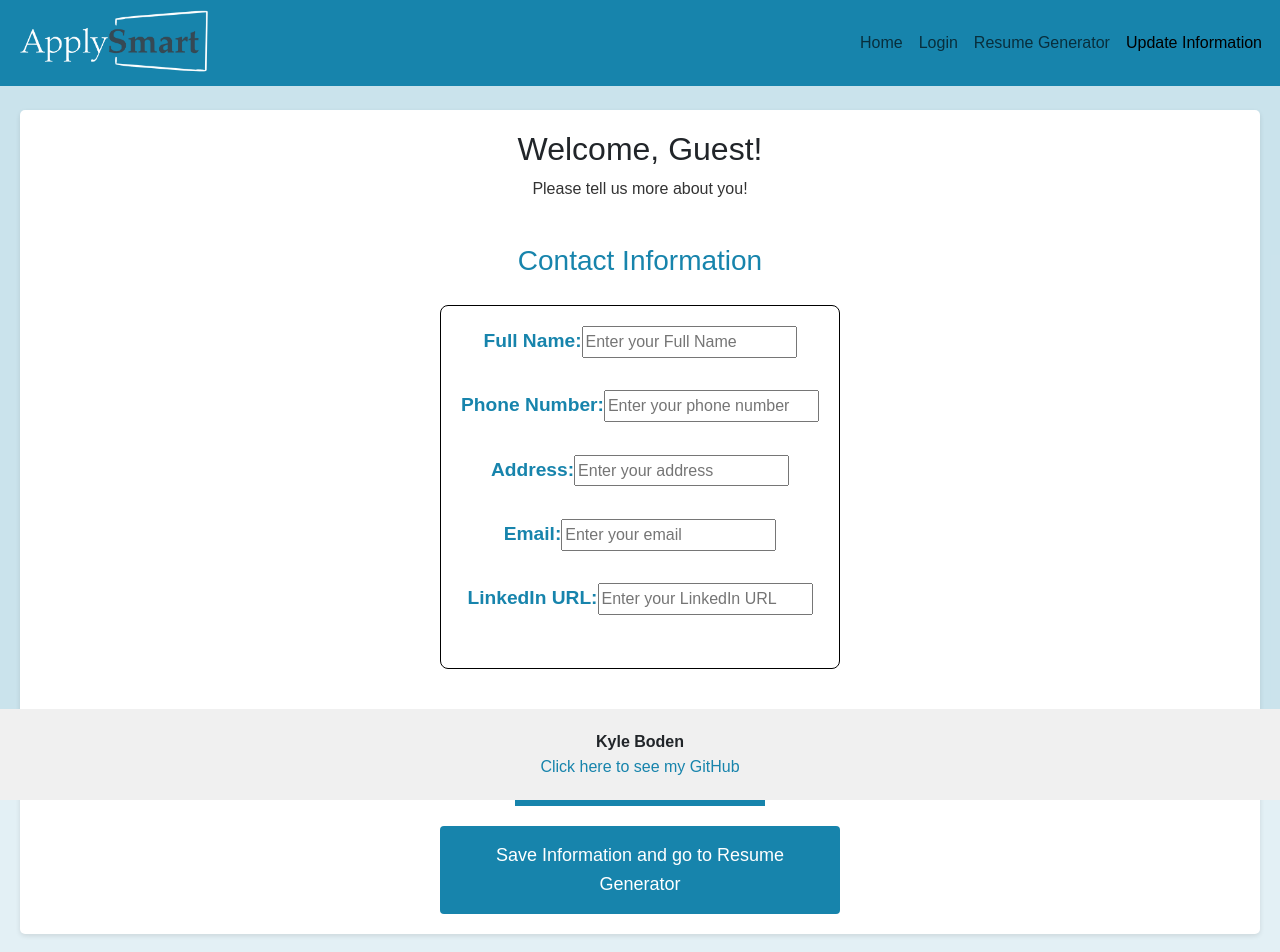
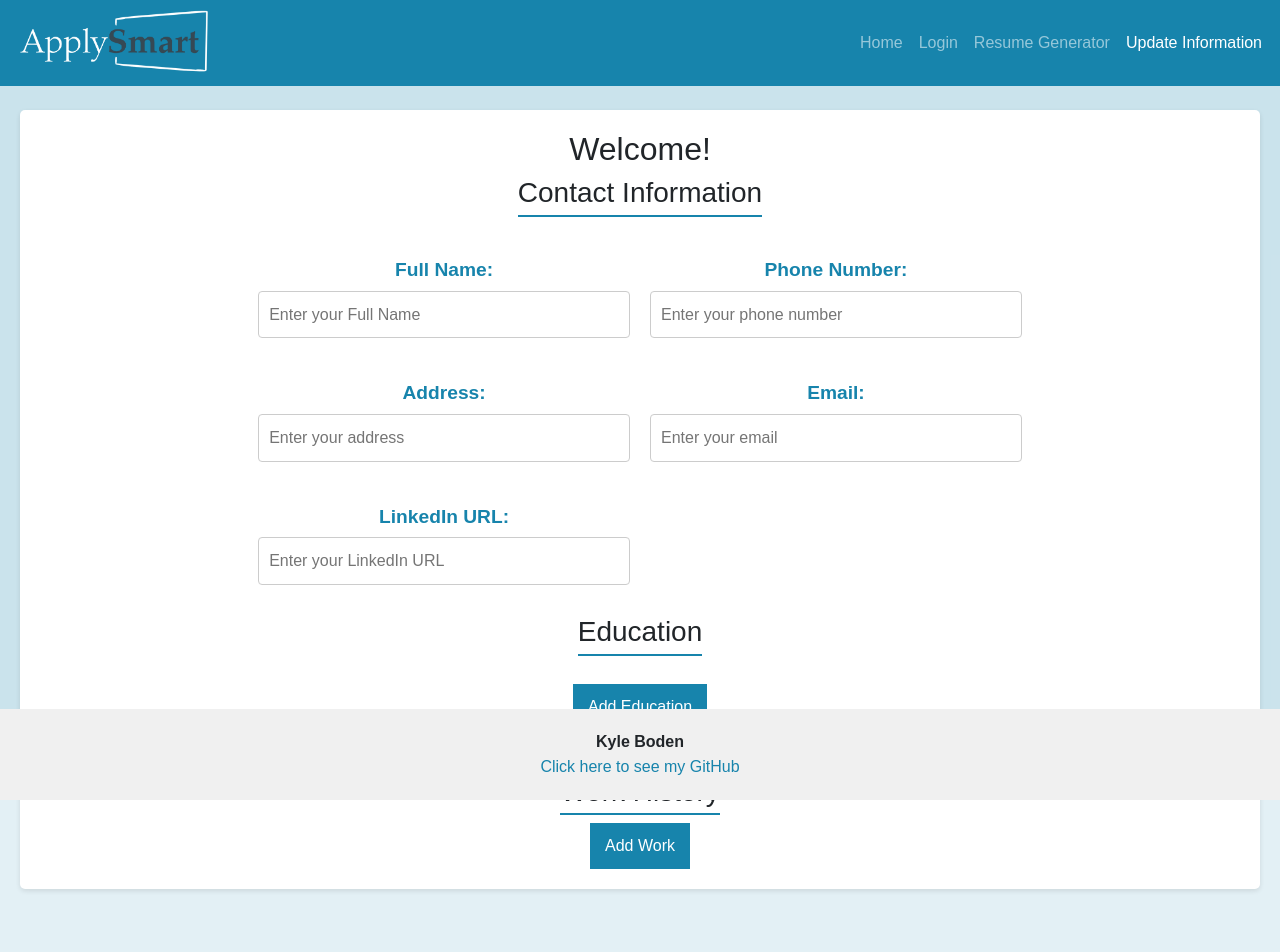
Before and after one commit to kyleboden/startup, a React (Vite) app: page /userInfo in a window 1280 px wide. Shown: the top 952 px of the page. After the commit the page ends 909 px from the top, so only its background shows below. Built offline with nearby package versions, Linux system fonts and the light colour scheme.

Commit message:
need to fix issue with bottom margin/padding when adding education or work.

```diff
--- a/src/app.css
+++ b/src/app.css
@@ -25,7 +25,7 @@ header {
 }
 
 /* Main content styles */
-main {
+.main {
   flex: 1; /* Allow main content to grow and fill available space */
   padding: 20px; /* Add space inside the main content */
   background-color: #ffffff; /* White background for the main section */
@@ -33,8 +33,7 @@ main {
   border-radius: 5px; /* Round the corners */
   box-shadow: 0 2px 5px rgba(0, 0, 0, 0.1); /* Subtle shadow for depth */
   text-align: center; /* Center the image and text inside main */
-  margin-bottom: 110px; /* Add margin to avoid overlap with the footer */
-
+  margin-bottom: 120px; /* Add margin to avoid overlap with the footer */
 }
 
 /* Footer styles */
--- a/src/userInfo/userInfo.css
+++ b/src/userInfo/userInfo.css
@@ -1,125 +1,137 @@
-h2 {
-    color: #1784AC; /* Use your logo color for consistency */
-}
-main h3 {
-    color: #1784AC; /* Use your logo color for consistency */
-}
+/* userInfo.css */
 
 
 
-
-/* Main content */
-.main-content {
-    display: flex; /* Use flexbox for layout only in the main content */
-    flex-direction: column;
-    align-items: center;
+/* Headers */
+h2 {
+    text-align: center;
+    margin-bottom: 20px;
 }
 
-/* Form Container */
-.form-container {
-    display: flex; /* Use flexbox for layout */
-    flex-wrap: wrap; /* Allow items to wrap into the next line */
-    justify-content: center; /* Center items horizontally */
-    max-width: 800px; /* Set a max width for the form */
-
+h3 {
+    margin-top: 20px;
+    border-bottom: 2px solid #1784AC; /* Your logo color */
+    padding-bottom: 5px;
 }
 
-#contact-information {
-    border: 1.5px solid #000000; /* Set border color and width */
-    padding: 20px; /* Add padding inside the border */
-    border-radius: 8px; /* Optional: Rounded corners */
-    max-width: 400px; /* Set a maximum width */
-    margin: 20px auto; /* Center the div with margin */
-    margin-bottom: 50px; /* Space below textareas */
-
+/* Contact section styles */
+.contact-section,
+.education-section {
+    margin-bottom: 20px;
 }
 
-textarea {
-    border-radius: 10px; /* Rounded edges */
-    border: 1px solid #ccc; /* Light border */
-    padding: 10px; /* Padding inside textareas */
-    width: 400px; /* Set a specific width for the textareas */
-    max-width: 100%; /* Allow responsiveness while keeping a max width */
-    margin-bottom: 50px; /* Space below textareas */
-    box-sizing: border-box; /* Include padding and border in the total width */
+label {
+    display: block;
+    margin: 10px 0 5px;
 }
 
-/* Column Style */
-.column {
-    flex: 1 1 45%; /* Allow columns to grow and shrink with a base size */
-    margin: 10px; /* Space between columns */
+input[type="text"],
+input[type="email"],
+input[type="url"] {
+    width: 100%;
+    padding: 10px;
+    margin-bottom: 10px;
+    border: 1px solid #ccc;
+    border-radius: 4px;
+    box-sizing: border-box;
 }
 
-
-
-
-/* Centering the buttons */
-.button-container {
-    display: flex;
-    flex-direction: column; /* Stack buttons vertically */
-    align-items: center; /* Center align buttons */
-    margin-top: 20px; /* Space above the container */
-}
-
+/* Button styles */
 button {
-    display: block; /* Make the button a block element */
-    margin: 0 auto; /* Automatically adjust margins to center it */
-    background-color: #1784AC;
+    background-color: #1784AC; /* Your logo color */
     color: white;
     border: none;
-    padding: 10px 20px;
     border-radius: 4px;
+    padding: 10px 15px;
     cursor: pointer;
-    width: 100%; /* Full width */
-    max-width: 250px; /* Set a max width */
-    margin-bottom: 50px;
+    transition: background-color 0.3s ease;
+    margin-top: 10px;
 }
 
 button:hover {
-    background-color: #0f5f7a; /* Darker shade on hover */
-}
-main hr {
-    width: 50%; /* Adjust width as needed */
-    margin: 20px auto; /* Center and add vertical spacing */
-    border: 1px solid #ccc; /* Optional: Set border color */
+    background-color: #146f8e; /* Darker shade for hover effect */
 }
 
-/* Styles for the Save Information button */
-#save-information {
-    background-color: #1784AC; /* Set button color */
-    color: white; /* Button text color */
-    border: none; /* Remove border */
-    padding: 15px 30px; /* Increase padding for a larger button */
-    border-radius: 4px; /* Rounded corners */
-    cursor: pointer; /* Change cursor on hover */
-    font-size: 18px; /* Increase font size for better visibility */
-    margin-top: 20px; /* Optional: Add space above the button */
-    display: block; /* Ensure button is displayed as a block element */
-    width: 100%; /* Make the button take full width of the parent */
-    max-width: 400px; /* Set a max width for the button */
-    transition: background-color 0.3s; /* Smooth background color change on hover */
+/* Education entry styles */
+.education-entry {
+    background-color: #f9f9f9;
+    padding: 15px;
+    border: 1px solid #ccc;
+    border-radius: 4px;
+    margin-bottom: 10px;
 }
 
-#save-information:hover {
-    background-color: #0f5f7a; /* Darker shade on hover */
+.new-education-form {
+    margin-top: 20px;
+    border: 1px solid #ccc;
+    padding: 10px;
+    border-radius: 4px;
 }
 
-/* Additional styling */
-input,
-textarea {
-    margin-left: 10px; /* Optional: Add margin to inputs for better spacing */
+.new-education-form label {
+    display: block;
+    margin-top: 10px; /* Space between labels */
 }
 
-.remove-button {
-    background-color: rgb(182, 112, 112); /* Set the background color to red */
-    color: white; /* Set text color to white for better contrast */
-    border: none; /* Remove border */
-    padding: 10px 20px; /* Padding for spacing */
-    border-radius: 4px; /* Rounded corners */
-    cursor: pointer; /* Change cursor to pointer on hover */
-    margin-top: 5px; /* Optional: Space above the button */
+.new-education-form input {
+    width: 100%;
+    padding: 8px;
+    border: 1px solid #ccc;
+    border-radius: 4px;
+    box-sizing: border-box;
+    margin-top: 5px; /* Space between label and input */
+}
+.new-work-form {
+    margin-top: 20px;
+    border: 1px solid #ccc;
+    padding: 10px;
+    border-radius: 4px;
+}
+.new-work-form input {
+    width: 100%;
+    padding: 8px;
+    border: 1px solid #ccc;
+    border-radius: 4px;
+    box-sizing: border-box;
+    margin-top: 5px; /* Space between label and input */
 }
 
-.remove-button:hover {
-    background-color: darkred; /* Darker red on hover */
+.contact-section {
+    margin: 20px 0;
 }
+
+.contact-grid {
+    display: grid;
+    grid-template-columns: repeat(2, 1fr); /* Two columns */
+    gap: 20px; /* Space between the columns */
+}
+
+.user-info-data {
+    width: 100%;
+    padding: 8px;
+    border: 1px solid #ccc;
+    border-radius: 4px;
+    box-sizing: border-box; /* Ensures padding is included in the width */
+}
+
+.education-section {
+    margin-top: 20px;
+}
+
+.education-entry {
+    display: flex;
+    flex-direction: column; /* Stack the text and buttons */
+    margin-bottom: 10px; /* Space between education entries */
+}
+
+.button-group {
+    display: flex; /* Use flexbox to align items horizontally */
+    gap: 10px; /* Optional: add space between buttons */
+    margin-top: 10px; /* Optional: add some space above the button group */
+}
+
+.button-group button {
+    width: 150px; /* Set a specific width */
+    padding: 10px; /* Optional: add some padding for better appearance */
+    font-size: 16px; /* Optional: increase font size */
+}
--- a/src/userInfo/userInfo.jsx
+++ b/src/userInfo/userInfo.jsx
@@ -1,71 +1,64 @@
-import React, { useEffect, useState } from 'react';
+import React, { useState } from 'react';
 import './userInfo.css';
 
-export function UserInfo () {
-    const [userInfo, setUserInfo] = useState({});
+export function UserInfo() {
+    const [contactInfo, setContactInfo] = useState({
+        fullName: '',
+        phoneNumber: '',
+        address: '',
+        email: '',
+        linkedIn: '',
+    });
     const [educationEntries, setEducationEntries] = useState([]);
-    const [workEntries, setWorkEntries] = useState([]);
-    const [languageEntries, setLanguageEntries] = useState([]);
-    const [awardEntries, setAwardEntries] = useState([]);
-    const [websiteEntries, setWebsiteEntries] = useState([]);
-    const [projectEntries, setProjectEntries] = useState([]);
-    const [username, setUsername] = useState('Guest');
+    const [workEntries, setWorkEntries] = useState([]); // State for work history
+    const [isAddingEducation, setIsAddingEducation] = useState(false);
+    const [isAddingWork, setIsAddingWork] = useState(false); // State for adding work
+    const [newEducation, setNewEducation] = useState({
+        school: '',
+        startDate: '',
+        endDate: '',
+    });
+    const [newWork, setNewWork] = useState({ // State for new work entry
+        company: '',
+        position: '',
+        startDate: '',
+        endDate: '',
+    });
+    const [isEditingEducation, setIsEditingEducation] = useState(false);
+    const [currentEducationIndex, setCurrentEducationIndex] = useState(null);
+    const [isEditingWork, setIsEditingWork] = useState(false); // State for editing work
+    const [currentWorkIndex, setCurrentWorkIndex] = useState(null); // Index for current work entry being edited
 
-    useEffect(() => {
-        loadUserInformation();
-        const params = new URLSearchParams(window.location.search);
-        const userParam = params.get('username');
-        setUsername(userParam || 'Guest');
-    }, []);
-
-    const saveUserInformation = () => {
-        const updatedUserInfo = { ...userInfo };
-
-        // Gather static section data
-        const sections = document.querySelectorAll('.user-info-section');
-        sections.forEach(section => {
-            const sectionValue = {};
-            const data = section.querySelectorAll('.user-info-data');
-            data.forEach(item => {
-                sectionValue[item.id] = item.type === 'checkbox' ? item.checked : item.value;
-            });
-            updatedUserInfo[section.id] = sectionValue;
-        });
-
-        // Gather dynamic section data
-        updatedUserInfo.education = educationEntries;
-        updatedUserInfo.workHistory = workEntries;
-        updatedUserInfo.languages = languageEntries;
-        updatedUserInfo.awards = awardEntries;
-        updatedUserInfo.websites = websiteEntries;
-        updatedUserInfo.projects = projectEntries;
-
-        localStorage.setItem('user-info', JSON.stringify(updatedUserInfo));
-        setUserInfo(updatedUserInfo);
-        window.location.href = 'generator.html';
+    const handleContactChange = (e) => {
+        const { id, value } = e.target;
+        setContactInfo((prevInfo) => ({
+            ...prevInfo,
+            [id]: value,
+        }));
     };
 
-    const loadUserInformation = () => {
-        const storedUserInfo = JSON.parse(localStorage.getItem('user-info')) || {};
-        setUserInfo(storedUserInfo);
+    const handleNewEducationChange = (e) => {
+        const { id, value } = e.target;
+        setNewEducation((prevEducation) => ({
+            ...prevEducation,
+            [id]: value,
+        }));
+    };
 
-        // Set form values from localStorage
-        const sections = document.querySelectorAll('.user-info-section');
-        sections.forEach(section => {
-            const data = section.querySelectorAll('.user-info-data');
-            const sectionData = storedUserInfo[section.id] || {};
-            data.forEach(item => {
-                if (item.type === 'checkbox') {
-                    item.checked = sectionData[item.id] || false;
-                } else {
-                    item.value = sectionData[item.id] || '';
-                }
-            });
-        });
+    const handleNewWorkChange = (e) => { // Handle changes for new work entry
+        const { id, value } = e.target;
+        setNewWork((prevWork) => ({
+            ...prevWork,
+            [id]: value,
+        }));
     };
 
     const addEducationEntry = () => {
-        setEducationEntries([...educationEntries, { school: '', startDate: '', endDate: '', gpa: '', major: '' }]);
+        if (newEducation.school && newEducation.startDate && newEducation.endDate) {
+            setEducationEntries((prev) => [...prev, newEducation]);
+            setNewEducation({ school: '', startDate: '', endDate: '' });
+            setIsAddingEducation(false);
+        }
     };
 
     const removeEducationEntry = (index) => {
@@ -73,89 +66,153 @@ export function UserInfo () {
         setEducationEntries(updatedEntries);
     };
 
-    const handleEducationChange = (index, field, value) => {
-        const updatedEntries = [...educationEntries];
-        updatedEntries[index][field] = value;
-        setEducationEntries(updatedEntries);
+    const editEducationEntry = (index) => {
+        setCurrentEducationIndex(index);
+        setNewEducation(educationEntries[index]);
+        setIsEditingEducation(true);
+        setIsAddingEducation(false);
     };
 
-    const renderEducationEntries = () => {
-        return educationEntries.map((entry, index) => (
-            <div className="education-entry user-info-dynamic-subsection" key={index}>
-                <label>School:</label>
-                <input type="text" className="user-info-data" value={entry.school} onChange={(e) => handleEducationChange(index, 'school', e.target.value)} placeholder="Enter your school name" /><br /><br />
+    const addWorkEntry = () => { // Function to add work entry
+        if (newWork.company && newWork.position && newWork.startDate && newWork.endDate) {
+            setWorkEntries((prev) => [...prev, newWork]);
+            setNewWork({ company: '', position: '', startDate: '', endDate: '' });
+            setIsAddingWork(false);
+        }
+    };
 
-                <label>Start Date:</label>
-                <input type="date" className="user-info-data" value={entry.startDate} onChange={(e) => handleEducationChange(index, 'startDate', e.target.value)} /><br /><br />
+    const removeWorkEntry = (index) => { // Function to remove work entry
+        const updatedEntries = workEntries.filter((_, i) => i !== index);
+        setWorkEntries(updatedEntries);
+    };
 
-                <label>End Date:</label>
-                <input type="date" className="user-info-data" value={entry.endDate} onChange={(e) => handleEducationChange(index, 'endDate', e.target.value)} /><br /><br />
-
-                <label>GPA:</label>
-                <input type="text" className="user-info-data" value={entry.gpa} onChange={(e) => handleEducationChange(index, 'gpa', e.target.value)} placeholder="Enter your GPA" /><br /><br />
-
-                <label>Major:</label>
-                <input type="text" className="user-info-data" value={entry.major} onChange={(e) => handleEducationChange(index, 'major', e.target.value)} placeholder="Enter your major" /><br /><br />
-                <button type="button" onClick={() => removeEducationEntry(index)}>Remove</button>
-            </div>
-        ));
+    const editWorkEntry = (index) => { // Function to set up editing work entry
+        setCurrentWorkIndex(index);
+        setNewWork(workEntries[index]);
+        setIsEditingWork(true);
+        setIsAddingWork(false);
     };
 
     return (
-        <div>
-            <header className="d-flex justify-content-between align-items-center fixed-top">
-                <a href="./index.html">
-                    <img src="ApplySmartTWhite.png" style={{ width: '200px', height: 'auto' }} alt="Logo" />
-                </a>
-                <nav className="navbar navbar-expand-lg">
-                    <button className="navbar-toggler" type="button" data-bs-toggle="collapse" data-bs-target="#navbarNav" aria-controls="navbarNav" aria-expanded="false" aria-label="Toggle navigation">
-                        <span className="navbar-toggler-icon"></span>
-                    </button>
-                    <div className="collapse navbar-collapse" id="navbarNav">
-                        <ul className="navbar-nav ms-auto">
-                            <li className="nav-item"><a className="nav-link" href="index.html">Home</a></li>
-                            <li className="nav-item"><a className="nav-link" href="login.html">Login</a></li>
-                            <li className="nav-item"><a className="nav-link" href="generator.html">Resume Generator</a></li>
-                            <li className="nav-item"><a className="nav-link active" href="userInfo.html">Update Information</a></li>
-                        </ul>
+        <main className="user-info-main">
+            <h2>Welcome!</h2>
+
+            <h3>Contact Information</h3>
+            <div className="contact-section">
+                <div className="contact-grid">
+                    <div>
+                        <label htmlFor="fullName">Full Name:</label>
+                        <input type="text" id="fullName" className="user-info-data" placeholder="Enter your Full Name" onChange={handleContactChange} />
                     </div>
-                </nav>
-            </header>
+                    <div>
+                        <label htmlFor="phone">Phone Number:</label>
+                        <input type="text" id="phone" className="user-info-data" placeholder="Enter your phone number" onChange={handleContactChange} />
+                    </div>
+                    <div>
+                        <label htmlFor="address">Address:</label>
+                        <input type="text" id="address" className="user-info-data" placeholder="Enter your address" onChange={handleContactChange} />
+                    </div>
+                    <div>
+                        <label htmlFor="email">Email:</label>
+                        <input type="email" id="email" className="user-info-data" placeholder="Enter your email" onChange={handleContactChange} />
+                    </div>
+                    <div>
+                        <label htmlFor="linkedIn">LinkedIn URL:</label>
+                        <input type="url" id="linkedIn" className="user-info-data" placeholder="Enter your LinkedIn URL" onChange={handleContactChange} />
+                    </div>
+                </div>
+            </div>
 
-            <main>
-                <h2>Welcome, {username}!</h2>
-                <p>Please tell us more about you!</p>
-                <br />
+            <h3>Education</h3>
+            <div className="education-section">
+                {educationEntries.map((entry, index) => (
+                    <div key={index} className="education-entry">
+                        <p>School: {entry.school}</p>
+                        <p>Start: {entry.startDate}</p>
+                        <p>End: {entry.endDate}</p>
+                        <div className="button-group">
+                            <button onClick={() => removeEducationEntry(index)}>Remove</button>
+                            <button onClick={() => editEducationEntry(index)}>Edit</button>
+                        </div>
+                    </div>
+                ))}
 
-                <h3>Contact Information</h3>
-                <div className="user-info-section" id="contact-information">
-                    <label htmlFor="name">Full Name:</label>
-                    <input type="text" id="name" className="user-info-data" placeholder="Enter your Full Name" /><br /><br />
+                <button onClick={() => {
+                    setIsAddingEducation(true);
+                    setIsEditingEducation(false); // Reset editing when adding new
+                    setNewEducation({ school: '', startDate: '', endDate: '' }); // Reset form
+                }}>Add Education</button>
 
-                    <label htmlFor="phone">Phone Number:</label>
-                    <input type="text" id="phone" className="user-info-data" placeholder="Enter your phone number" /><br /><br />
+                {(isAddingEducation || isEditingEducation) && (
+                    <div className="new-education-form">
+                        <label htmlFor="school">School:</label>
+                        <input type="text" id="school" value={newEducation.school} onChange={handleNewEducationChange} placeholder="Enter school name" />
 
-                    <label htmlFor="address">Address:</label>
-                    <input type="text" id="address" className="user-info-data" placeholder="Enter your address" /><br /><br />
+                        <label htmlFor="startDate">Start Date:</label>
+                        <input type="text" id="startDate" value={newEducation.startDate} onChange={handleNewEducationChange} placeholder="MM/YYYY" />
 
-                    <label htmlFor="email">Email:</label>
-                    <input type="email" id="email" className="user-info-data" placeholder="Enter your email" /><br /><br />
+                        <label htmlFor="endDate">End Date:</label>
+                        <input type="text" id="endDate" value={newEducation.endDate} onChange={handleNewEducationChange} placeholder="MM/YYYY" />
+                        <div className="button-group">
+                            <button onClick={addEducationEntry}>{isEditingEducation ? 'Update Education' : 'Save Education'}</button>
+                            <button onClick={() => {
+                                setIsAddingEducation(false);
+                                setIsEditingEducation(false);
+                                setNewEducation({ school: '', startDate: '', endDate: '' }); // Reset form
+                            }}>Cancel</button>
+                        </div>
+                    </div>
+                )}
+            </div>
 
-                    <label htmlFor="linkedIn">LinkedIn URL:</label>
-                    <input type="url" id="linkedIn" className="user-info-data" placeholder="Enter your LinkedIn URL" /><br /><br />
-                </div>
+            // Inside the return statement of your UserInfo component
+<h3>Work History</h3>
+<div className="work-section">
+    {workEntries.map((entry, index) => (
+        <div key={index} className="work-entry">
+            <p>Company: {entry.company}</p>
+            <p>Position: {entry.position}</p>
+            <p>Start: {entry.startDate}</p>
+            <p>End: {entry.endDate}</p>
+            <div className="button-group">
+                <button onClick={() => removeWorkEntry(index)}>Remove</button>
+                <button onClick={() => editWorkEntry(index)}>Edit</button>
+            </div>
+        </div>
+    ))}
 
-                <h3>Education</h3>
-                <div id="education-information" className="user-info-dynamic-section">
-                    {renderEducationEntries()}
-                </div>
-                <button type="button" onClick={addEducationEntry}>Add Education</button>
+    <button onClick={() => {
+        setIsAddingWork(true);
+        setIsEditingWork(false); // Reset editing when adding new
+        setNewWork({ company: '', position: '', startDate: '', endDate: '' }); // Reset form
+    }}>Add Work</button>
 
-                {/* Similar sections for Work History, Skills, Languages, Awards, Websites, Projects can be added here */}
-                <button id="save-information" onClick={saveUserInformation}>Save Information and go to Resume Generator</button>
-            </main>
+    {(isAddingWork || isEditingWork) && (
+        <div className="new-work-form">
+            <label htmlFor="company">Company:</label>
+            <input type="text" id="company" value={newWork.company} onChange={handleNewWorkChange} placeholder="Enter company name" />
 
-            <script src="https://cdn.jsdelivr.net/npm/bootstrap@5.2.2/dist/js/bootstrap.bundle.min.js"></script>
+            <label htmlFor="position">Position:</label>
+            <input type="text" id="position" value={newWork.position} onChange={handleNewWorkChange} placeholder="Enter position" />
+
+            <label htmlFor="workStartDate">Start Date:</label>
+            <input type="text" id="workStartDate" value={newWork.startDate} onChange={handleNewWorkChange} placeholder="MM/YYYY" />
+
+            <label htmlFor="workEndDate">End Date:</label>
+            <input type="text" id="workEndDate" value={newWork.endDate} onChange={handleNewWorkChange} placeholder="MM/YYYY" />
+            <div className="button-group">
+                <button onClick={addWorkEntry}>{isEditingWork ? 'Update Work' : 'Save Work'}</button>
+                <button onClick={() => {
+                    setIsAddingWork(false);
+                    setIsEditingWork(false);
+                    setNewWork({ company: '', position: '', startDate: '', endDate: '' }); // Reset form
+                }}>Cancel</button>
+            </div>
         </div>
+    )}
+</div>
+
+
+        </main>
     );
-};
+}
```
